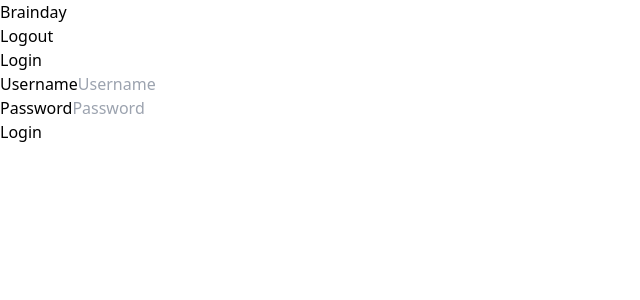
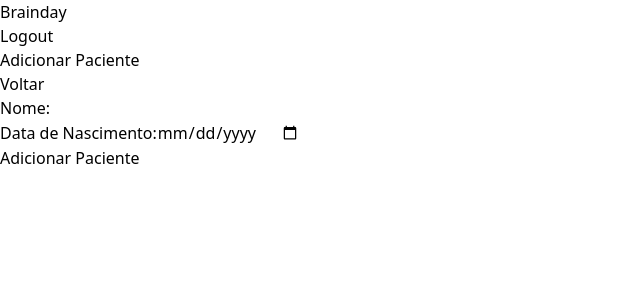
Before and after one commit to nascimentojoao-dev/brainday, an Angular app in the folder front-end/: page /add-paciente in a window 1280 px wide. Before the commit this address led to /login. Shown: the top 300 px of the page, without its empty margins (0-640 px from the left). Built offline with nearby package versions, Linux system fonts and the light colour scheme; sample sign-in values are in the browser's storage.

Commit message:
implement add paciente page

```diff
--- a/front-end/src/app/app-routing.module.ts
+++ b/front-end/src/app/app-routing.module.ts
@@ -3,11 +3,17 @@
 import { LoginComponent } from './pages/login/login.component';
 import { PacientesListComponent } from './components/pacientes-list/pacientes-list.component';
 import { authGuard } from './guards/auth.guard';
+import { AddPacienteFormComponent } from './components/add-paciente-form/add-paciente-form.component';
+import { UpdatePacienteFormComponent } from './components/update-paciente-form/update-paciente-form.component';
+import { PacienteDetailsComponent } from './components/paciente-details/paciente-details.component';
 
 const routes: Routes = [
   { path: 'login', component: LoginComponent },
   { path: '', redirectTo: '/login', pathMatch: 'full' },
   { path: 'pacientes', component: PacientesListComponent, canActivate: [authGuard] },
+  { path: 'add-paciente', component: AddPacienteFormComponent, canActivate: [authGuard] },
+  { path: 'edit-paciente', component: UpdatePacienteFormComponent, canActivate: [authGuard] },
+  {path: 'paciente/:id', component: PacienteDetailsComponent, canActivate: [authGuard]},
   { path: '**', redirectTo: '/login' },
 ];
 
--- a/front-end/src/app/components/add-paciente-form/add-paciente-form.component.html
+++ b/front-end/src/app/components/add-paciente-form/add-paciente-form.component.html
@@ -1 +1,28 @@
-<p>add-paciente-form works!</p>
+<div class="container p-4 mx-auto">
+  <div class="flex items-center justify-between mb-4">
+    <h1 class="text-2xl font-bold">Adicionar Paciente</h1>
+    <button (click)="goBack()" class="px-4 py-2 text-white bg-gray-500 rounded hover:bg-gray-700">
+      Voltar
+    </button>
+  </div>
+
+  <div class="p-6 bg-white rounded shadow-md">
+    <form (ngSubmit)="onSubmit()">
+      <div class="mb-4">
+        <label for="nome" class="block mb-2 text-sm font-bold text-gray-700">Nome:</label>
+        <input [(ngModel)]="paciente.nome" name="nome" id="nome" class="w-full p-2 border" required />
+      </div>
+
+      <div class="mb-4">
+        <label for="dataNascimento" class="block mb-2 text-sm font-bold text-gray-700">Data de Nascimento:</label>
+        <input [(ngModel)]="paciente.dataNascimento" name="dataNascimento" id="dataNascimento" type="date" class="w-full p-2 border" required />
+      </div>
+
+      <div class="flex justify-end">
+        <button type="submit" class="px-4 py-2 text-white rounded bg-slate-500 hover:bg-slate-700">
+          Adicionar Paciente
+        </button>
+      </div>
+    </form>
+  </div>
+</div>
--- a/front-end/src/app/components/add-paciente-form/add-paciente-form.component.ts
+++ b/front-end/src/app/components/add-paciente-form/add-paciente-form.component.ts
@@ -1,4 +1,6 @@
 import { Component } from '@angular/core';
+import { Router } from '@angular/router';
+import { PacienteService } from 'src/app/services/paciente.service';
 
 @Component({
   selector: 'app-add-paciente-form',
@@ -6,5 +8,20 @@
   styleUrls: ['./add-paciente-form.component.css']
 })
 export class AddPacienteFormComponent {
+  paciente: any = {
+    nome: '',
+    dataNascimento: ''
+  };
 
+  constructor(private pacienteService: PacienteService, private router: Router) {}
+
+  onSubmit(): void {
+    this.pacienteService.addPaciente(this.paciente).subscribe(() => {
+      this.router.navigate(['/pacientes']);
+    });
+  }
+
+  goBack(): void {
+    this.router.navigate(['/pacientes']);
+  }
 }
--- a/front-end/src/app/services/paciente.service.ts
+++ b/front-end/src/app/services/paciente.service.ts
@@ -18,4 +18,8 @@
   deletePaciente(id: number): Observable<any> {
     return this.http.delete<any>(`${this.apiUrl}/${id}`)
   }
+
+  addPaciente(paciente: any): Observable<any> {
+    return this.http.post(`${this.apiUrl}`, paciente);
+  }
 }
```
